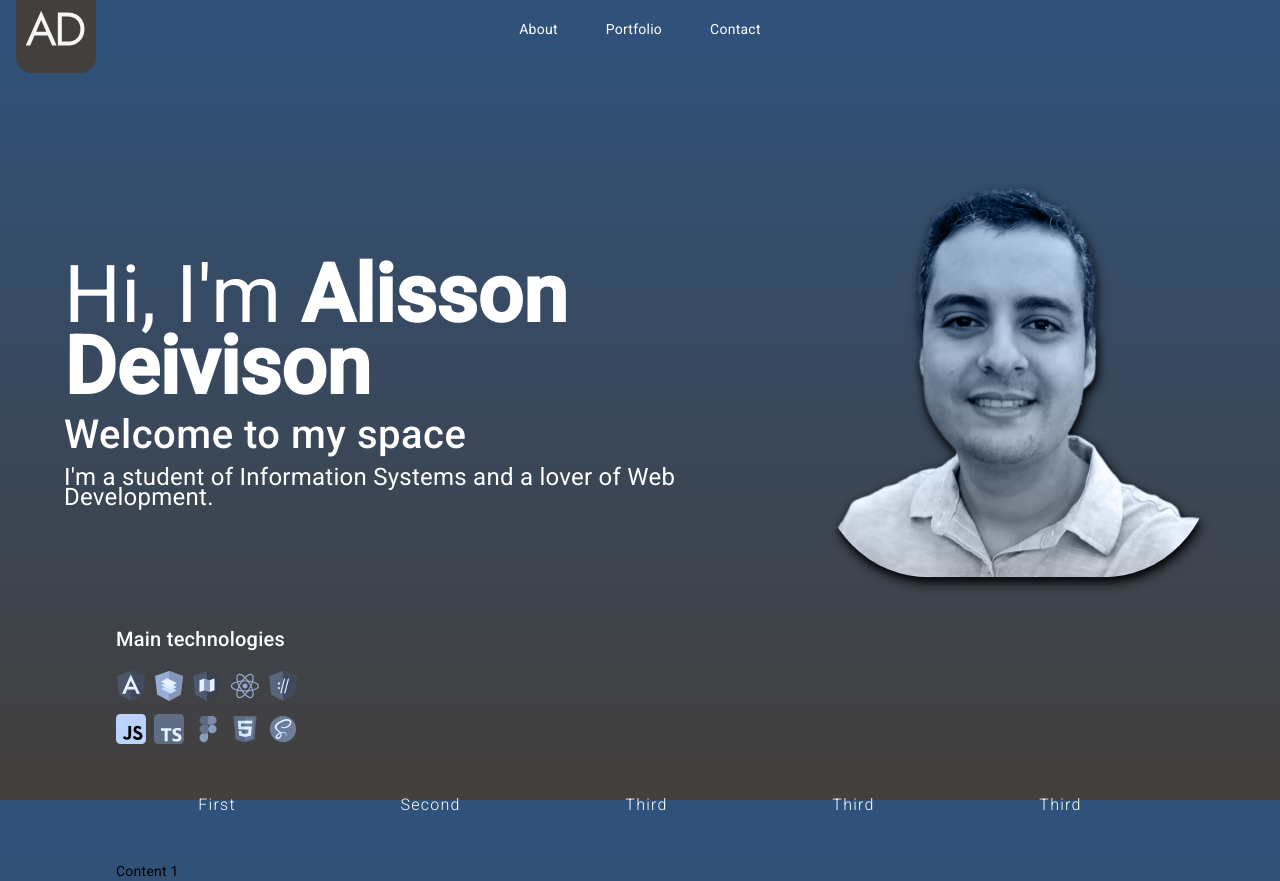
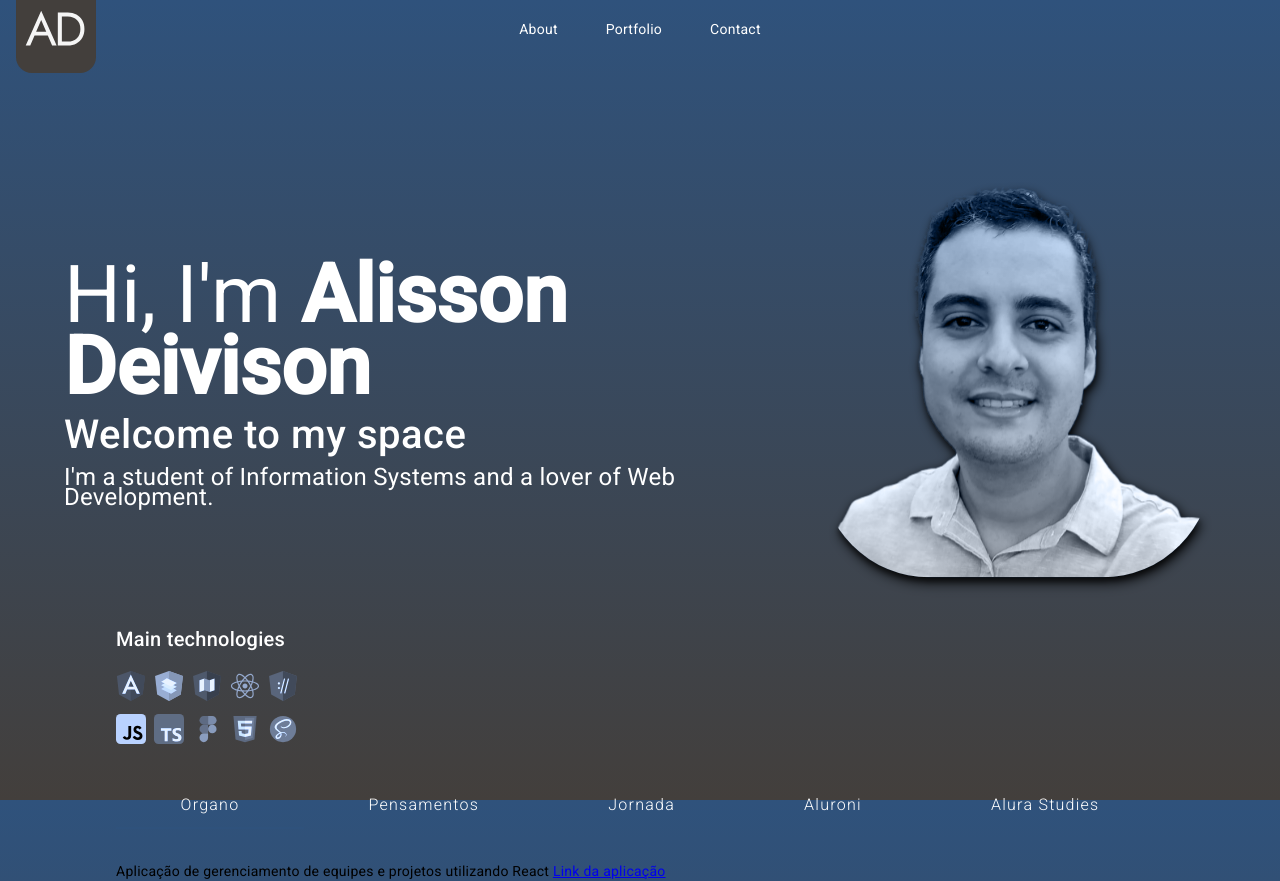
Before and after one commit to AlissonDeivison/portfolio, an Angular app: page / in a window 1280 px wide. Built offline with nearby package versions, Linux system fonts and the light colour scheme.

Commit message:
Updates to the Shared Tabs Component

```diff
--- a/src/app/shared/tabs/tabs.component.html
+++ b/src/app/shared/tabs/tabs.component.html
@@ -1,12 +1,10 @@
-@if ((asyncTabs | async) === null) {
-    Loading tabs...
-  }
 
-  <mat-tab-group>
+<mat-tab-group>
     @for (tab of asyncTabs | async; track tab) {
       <mat-tab>
         <ng-template mat-tab-label>{{tab.label}}</ng-template>
         {{tab.content}}
+        <a href="{{ tab.link }}">Link da aplicação</a>
       </mat-tab>
     }
   </mat-tab-group>
--- a/src/app/shared/tabs/tabs.component.ts
+++ b/src/app/shared/tabs/tabs.component.ts
@@ -6,6 +6,7 @@ import {AsyncPipe} from '@angular/common';
 export interface ExampleTab {
   label: string;
   content: string;
+  link?: string;
 }
 
 /**
@@ -24,11 +25,11 @@ export class TabGroupAsyncExample {
     this.asyncTabs = new Observable((observer: Observer<ExampleTab[]>) => {
       setTimeout(() => {
         observer.next([
-          {label: 'First', content: 'Content 1'},
-          {label: 'Second', content: 'Content 2'},
-          {label: 'Third', content: 'Content 3'},
-          {label: 'Third', content: 'Content 3'},
-          {label: 'Third', content: 'Content 3'},
+          {label: 'Organo', content: 'Aplicação de gerenciamento de equipes e projetos utilizando React', link: 'https://organo-six-topaz.vercel.app/' },
+          {label: 'Pensamentos', content: 'Aplicação de gerenciamento de pensamentos utilizando Angular', link: 'https://thoughts-ochre.vercel.app/' },
+          {label: 'Jornada', content: 'Aplicação de venda de passagens aéreas utilizando Angular', link: 'https://passagens-aereas.vercel.app/' },
+          {label: 'Aluroni', content: 'Aplicação de cardárpio de restaurante utilizando React', link: 'https://aluroni-navy.vercel.app/' },
+          {label: 'Alura Studies', content: 'Aplicações de estudos utilizando React', link: 'https://alura-studies-self.vercel.app/' },
         ]);
       });
     });
```
Also changed, not shown: src/app/shared/tabs/tabs.component.scss (+12 -0 lines).
